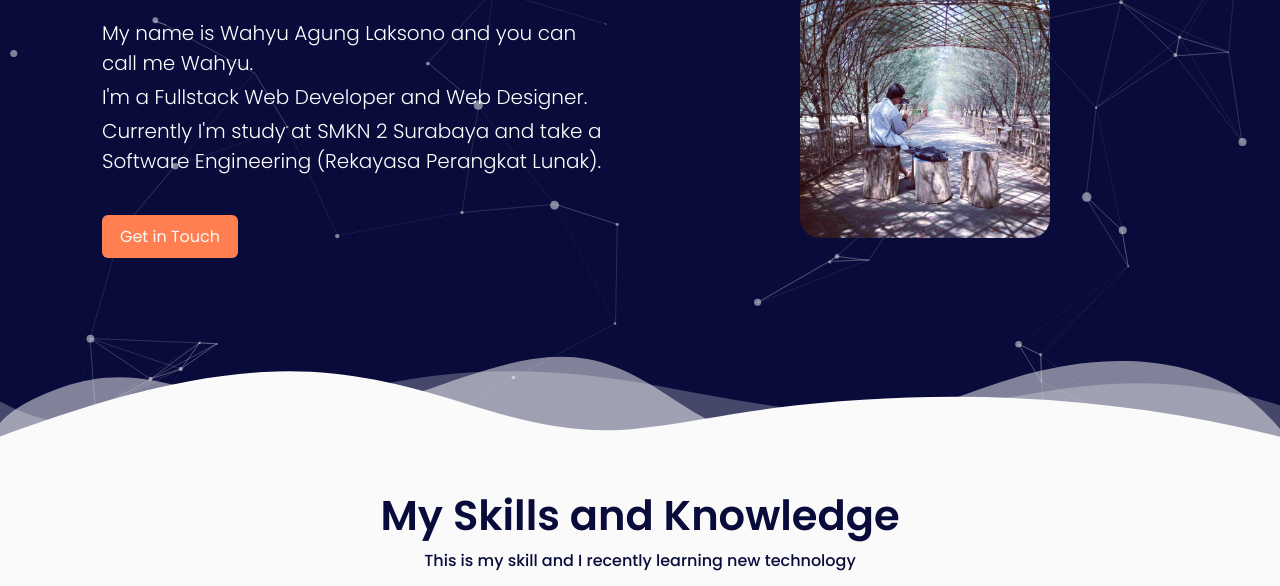
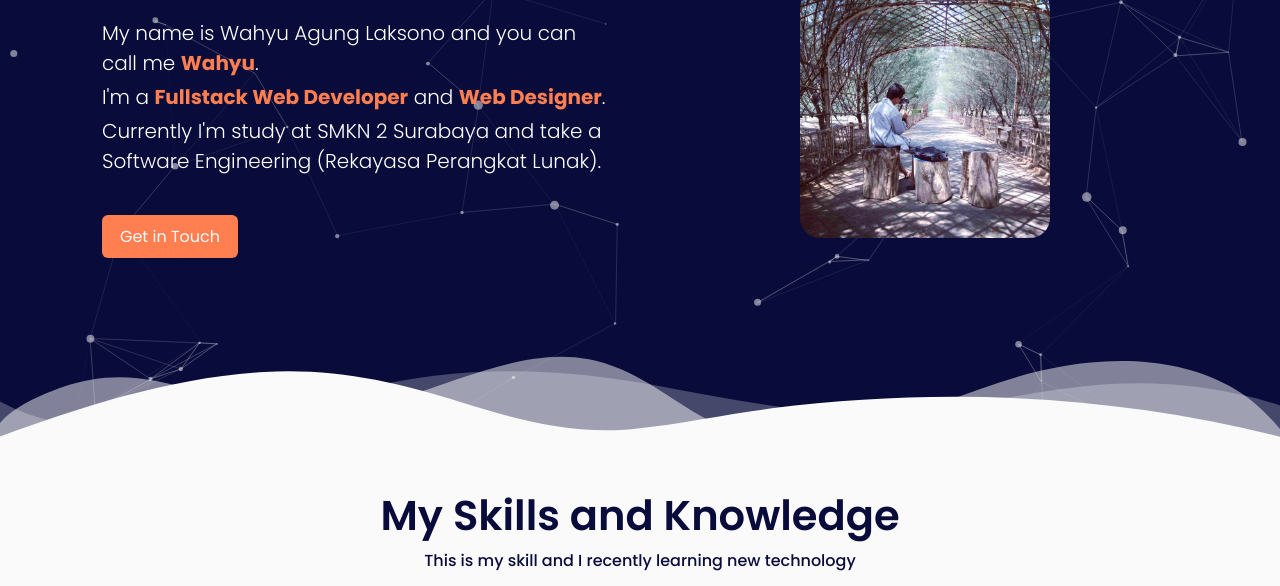
Before and after one commit to wahyall/portofolio, a plain HTML site: page index.html in a window 1280 px wide. Shown: the part 214-800 px from the top of the page. Drawn offline with nearby package versions, Linux system fonts and the light colour scheme.

Commit message:
some imporvement

```diff
--- a/index.html
+++ b/index.html
@@ -59,10 +59,11 @@
         <div class="jumbotron text-white col-md-6">
           <h1 class="mb-4">Hello there &#128075;</h1>
           <p class="lead mb-1">
-            My name is Wahyu Agung Laksono and you can call me Wahyu.
+            My name is Wahyu Agung Laksono and you can call me <strong class="font-weight-bold" style="color: coral;">Wahyu</strong>.
           </p>
           <p class="lead mb-1">
-            I'm a Fullstack Web Developer and Web Designer.
+            I'm a <strong class="font-weight-bold" style="color: coral;">Fullstack Web Developer</strong>
+            and <strong class="font-weight-bold" style="color: coral;">Web Designer</strong>.
           </p>
           <p class="lead mb-5">
             Currently I'm study at SMKN 2 Surabaya and take a Software Engineering (Rekayasa Perangkat
```
